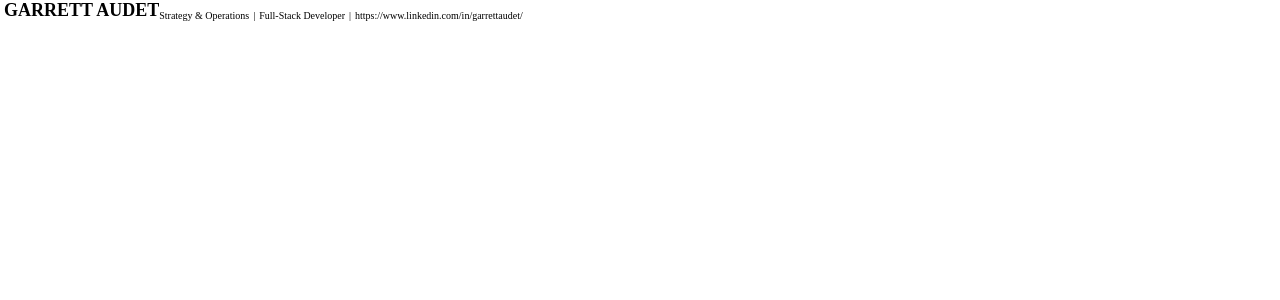
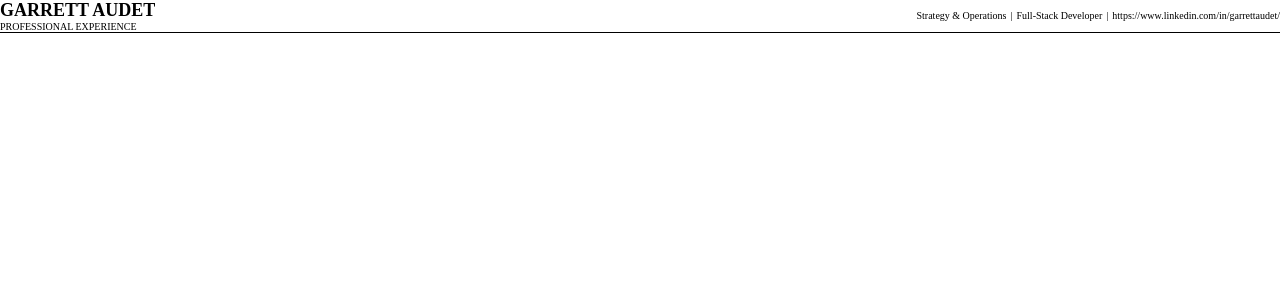
Before and after one commit to GarrettAudet/CV-Generator, a React (Create React App) app: page / in a window 1280 px wide. Shown: the top 300 px of the page. Built offline with nearby package versions, Linux system fonts and the light colour scheme.

Commit message:
Added Experience sectice section

```diff
--- a/src/components/RightSide/Header/Header.css
+++ b/src/components/RightSide/Header/Header.css
@@ -8,7 +8,7 @@
 }
 
 /* Edit Sub Container */
-div {
+.headers {
     display: flex;
     gap: 4px;
 }
--- a/src/components/RightSide/Header/Header.js
+++ b/src/components/RightSide/Header/Header.js
@@ -5,7 +5,7 @@ export default function Header() {
     return (
         <header className="header">
             <h1 className="name">Garrett Audet</h1>
-            <div>
+            <div className='headers'>
             <h2 className="subheader1">Strategy & Operations</h2>
             <span className="headerBreak"> | </span>
             <h2 className="subheader2">Full-Stack Developer</h2>
--- a/src/components/RightSide/RightSide.css
+++ b/src/components/RightSide/RightSide.css
@@ -0,0 +1,4 @@
+.rightSide {
+    display: flex;
+    flex-direction: column;
+}
--- a/src/components/RightSide/RightSide.js
+++ b/src/components/RightSide/RightSide.js
@@ -1,10 +1,13 @@
+import './RightSide.css';
 import React from 'react';
 import Header from './Header/Header.js';
+import Section from './Section/Experience';
 
 export default function RightSide() {
     return (
         <div className="rightSide">
             <Header />
+            <Section title = "Professional Experience" />
         </div>
     );
 }
--- a/src/components/RightSide/Section/Experience.css
+++ b/src/components/RightSide/Section/Experience.css
@@ -0,0 +1,10 @@
+.underline {
+    width: 100%;
+    border-bottom: solid 0.1px black;
+}
+
+.sectionTitle {
+    font-size: 10px;
+    text-transform: uppercase;
+    margin: 0px;
+}
--- a/src/components/RightSide/Section/Experience.js
+++ b/src/components/RightSide/Section/Experience.js
@@ -0,0 +1,10 @@
+import './Experience.css'
+import React from 'react';
+
+export default function Section(props) {
+    return (
+        <div className='underline'>
+            <h2 className="sectionTitle">{props.title}</h2>
+        </div>
+    );
+}
```
